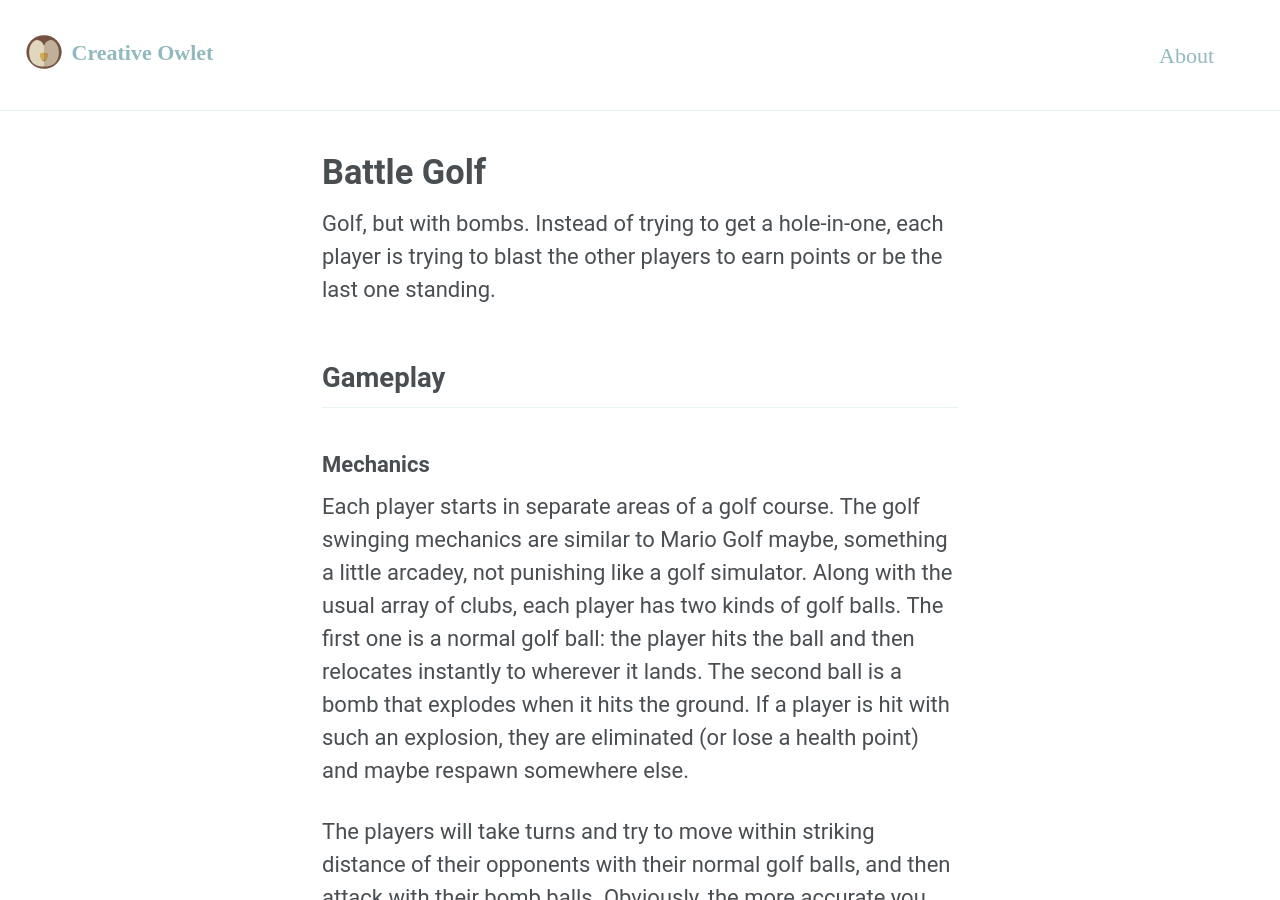
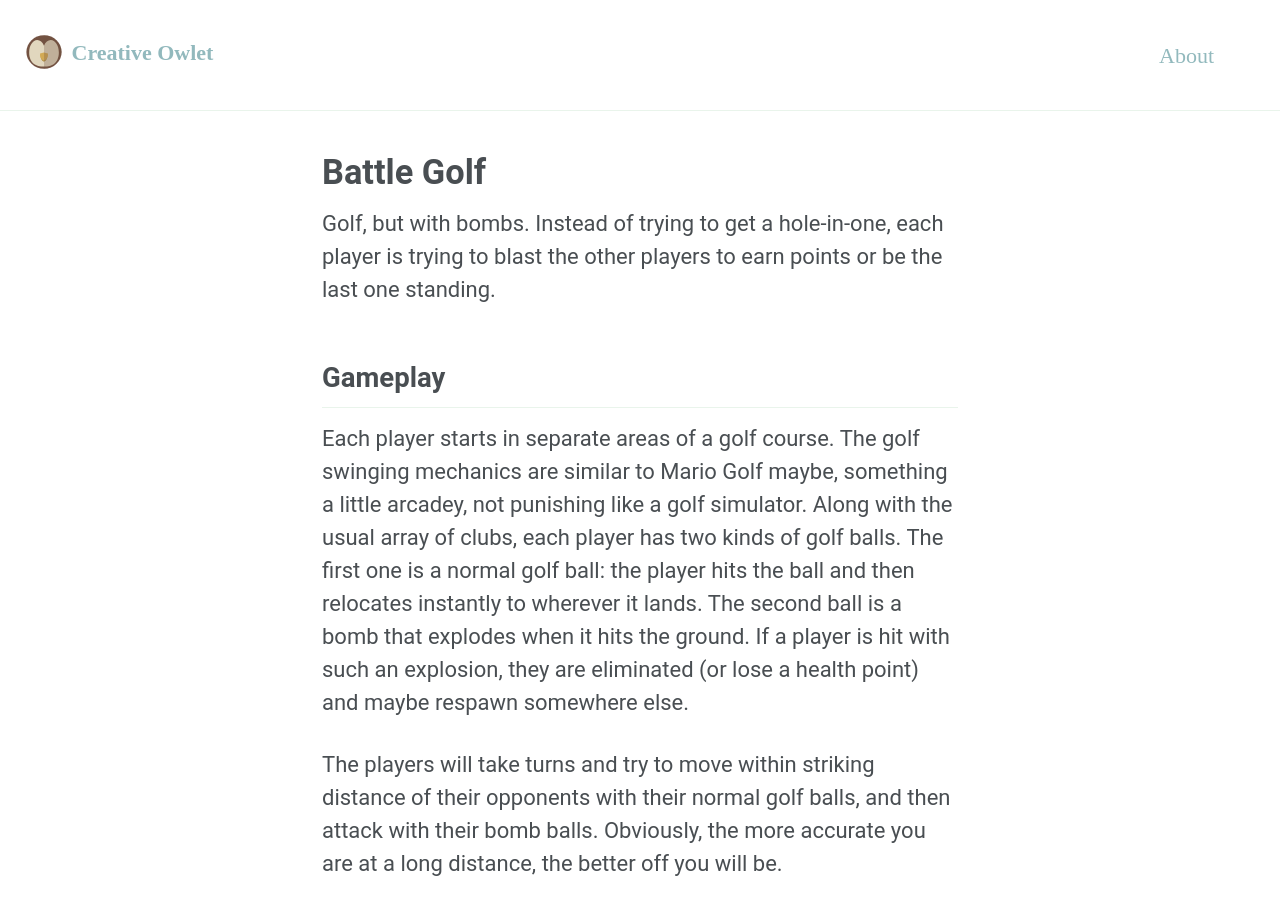
Before and after one commit to zekehernandez/creativeowlet, a Jekyll site: the page built from _posts/2017-09-25-battle-golf.markdown, in a window 1280 px wide and 900 px high. Built offline with Jekyll 4.4.1, drawn with Linux system fonts in a browser that asks for light colours; some web fonts are replaced; comment, search, counter and statistics services are not loaded.

Commit message:
remove mechanics header

```diff
--- a/_posts/2017-09-25-battle-golf.markdown
+++ b/_posts/2017-09-25-battle-golf.markdown
@@ -8,18 +8,17 @@ published: true
 Golf, but with bombs. Instead of trying to get a hole-in-one, each player is trying to blast the other players to earn points or be the last one standing.
 
 ## Gameplay
-### Mechanics
 Each player starts in separate areas of a golf course. The golf swinging mechanics are similar to Mario Golf maybe, something a little arcadey, not punishing like a golf simulator. Along with the usual array of clubs, each player has two kinds of golf balls. The first one is a normal golf ball: the player hits the ball and then relocates instantly to wherever it lands. The second ball is a bomb that explodes when it hits the ground. If a player is hit with such an explosion, they are eliminated (or lose a health point) and maybe respawn somewhere else.
 
 The players will take turns and try to move within striking distance of their opponents with their normal golf balls, and then attack with their bomb balls. Obviously, the more accurate you are at a long distance, the better off you will be.
 
 Again, the goal is either to be the last one standing or the player with the most points after a certain number of rounds.
 
-#### Potential Issues
+### Potential Issues
 - No one wants to move in closer to their enemies, so everyone just takes super far potshots until they get lucky
 - the game could be a little slow
 
-#### Other Ideas
+### Other Ideas
 - A course could be identified as Par 12, which means each player gets 12 swings, and whoever has the most points at the end wins
 - multiple types of bomb balls: a ball that explodes on impact, one that explodes after it stops moving, one that explodes after a certain amount of time
 
```
